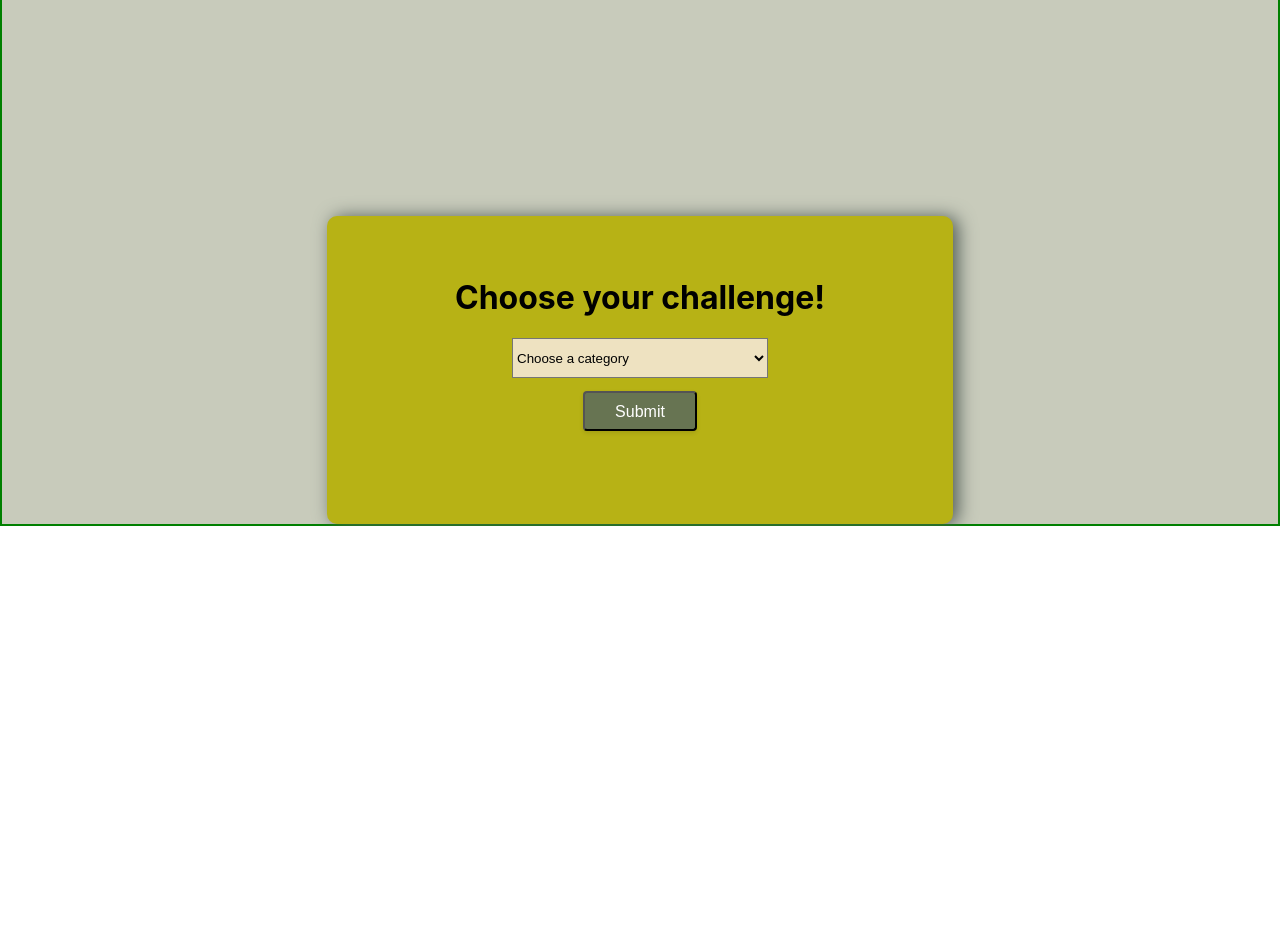
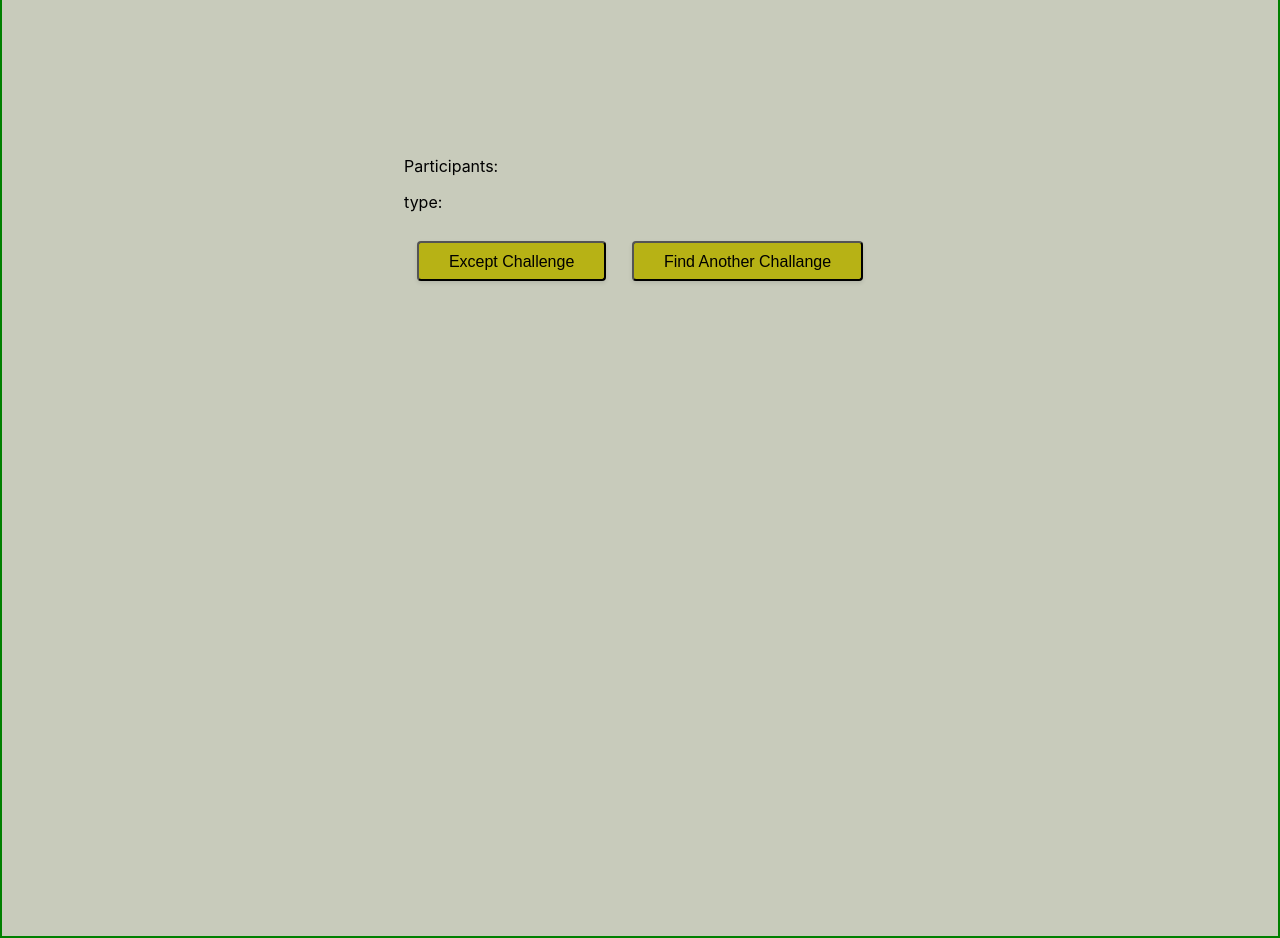
Before and after one commit to kammon10/Over-Bordom, a React (Create React App) app: page /activityCard in a window 1280 px wide. Shown: the part 760-1698 px from the top of the page. Before the commit the page ends 1286 px from the top, so only its background shows below. Built offline with nearby package versions, Linux system fonts and the light colour scheme.

Commit message:
Move Switch outside of main div

```diff
--- a/src/components/App/App.js
+++ b/src/components/App/App.js
@@ -19,12 +19,20 @@ class App extends Component {
 
      }
 
+     addIdea = (idea) => {
+          this.setState({primaryIdea: idea})
+     }
 
+     acceptChallenge = (idea) => {
+          this.setState({acceptedChallenges: [...this.acceptedChallenged, idea]})
+     }
 //////work with this idea tomorrow//////
-     addIdea = (theState, idea) => {
-          this.setState({[theState]: [...this.setState[theState], idea]})
-          console.log(this.state)
-     }
+     // addIdea = (theState , idea) => {
+     //      console.log(this.state)
+     //      console.log(idea)
+     //      this.setState({[theState]: [...this.state[theState], idea]})
+     //      console.log(this.state)
+     // }
 //////////////////////////////////////////////////
      removeIdea = (id) => {
           const badIdea = this.state.acceptedChallenges.filter(idea => idea.id !== id)
@@ -33,25 +41,25 @@ class App extends Component {
      }
 
      render() {
-
+          console.log(this.state)
           return(
+               <Switch>
                <main className='app'>
                     <Header />
-                    <PrimaryCard idea={this.state.primaryIdea} addIdea={this.acceptChallenge}/>
-                    <Switch>
                          <Route
-                         path='/'
+                         exact path='/'
                          render={() => {
-                              return <Form addIdea={this.addIdea}/>
-
+                              return (
+                              <Form addIdea={this.addIdea}/>
+                              )
                          }}/>
-                         <Route path='/activityCard'
-                         render={() => <PrimaryCard idea={this.state.primaryIdea} addIdea={this.acceptChallenge}/>
+                         <PrimaryCard idea={this.state.primaryIdea} addIdea={this.acceptChallenge}/>
+                         <Route exact path='/activityCard'
+                         render={() => <PrimaryCard idea={this.state.primaryIdea} addIdea={this.addIdea}/>
                          }
                         />
-                    </Switch>
-
                </main>
+               </Switch>
 
           )
      }
--- a/src/components/Form/Form.js
+++ b/src/components/Form/Form.js
@@ -18,6 +18,7 @@ class Form extends Component {
      }
 
      getRandomActivity = (event) => {
+
           event.preventDefault()
           this.state.catagory === 'all' ?
            getData()
--- a/src/components/PrimaryCard/PrimaryCard.js
+++ b/src/components/PrimaryCard/PrimaryCard.js
@@ -1,7 +1,7 @@
 import { Link } from "react-router-dom";
 import './PrimaryCard.css'
 
-const PrimaryCard = ({idea, addIdea}) => {
+const PrimaryCard = ({idea, addIdea,}) => {
 
 
      return(
@@ -10,7 +10,7 @@ const PrimaryCard = ({idea, addIdea}) => {
                <p>Participants:{idea.participants}</p>
                <p>type: {idea.type}</p>
                <div>
-                    <button onClick={event => addIdea({idea})}>Except Challenge</button>
+                    <button onClick={() => addIdea(idea)}>Except Challenge</button>
                <Link to='/'>
                     <button>Find Another Challange</button>
                </Link>
```
